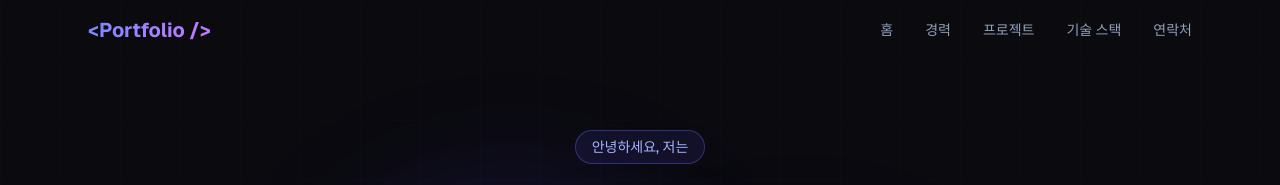
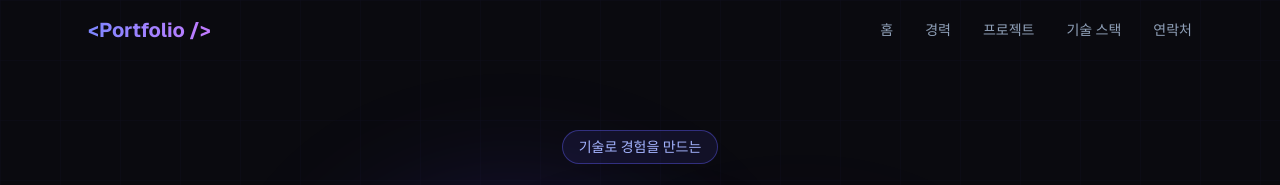
Before and after one commit to StarBamBi/new-portfolio, a Next.js app: page / in a window 1280 px wide. Shown: the top 185 px of the page. Built offline with nearby package versions, Linux system fonts and the light colour scheme.

Commit message:
fix: Hero 뱃지 문구 변경 (안녕하세요 → 기술로 경험을 만드는)
Co-Authored-By: Claude Sonnet 4.6 <noreply@anthropic.com>

```diff
--- a/components/Hero.tsx
+++ b/components/Hero.tsx
@@ -43,7 +43,7 @@ export default function Hero() {
           custom={0}
           className="inline-block mb-4 px-4 py-1.5 rounded-full border border-indigo-500/40 bg-indigo-500/10 text-indigo-300 text-sm font-medium"
         >
-          안녕하세요, 저는
+          기술로 경험을 만드는
         </motion.div>
 
         <motion.h1
```
